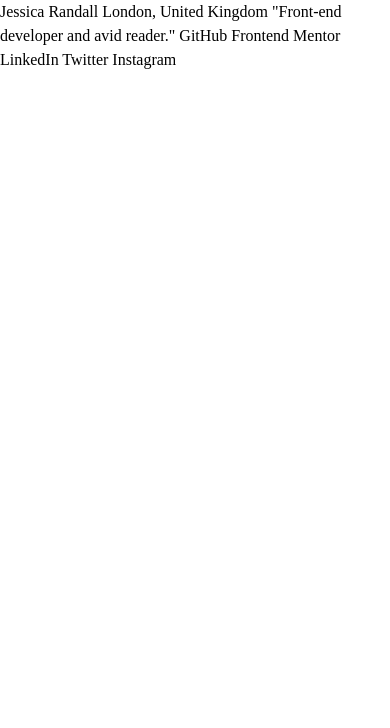
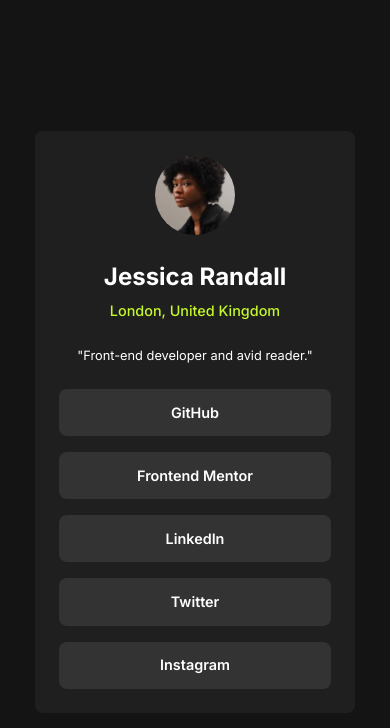
Before and after one commit to ashkir004/social-links-profile-main, a website: page index.html in a window 390 px wide. Drawn offline with Linux system fonts and the light colour scheme.

Commit message:
mobile design beta

```diff
--- a/index.html
+++ b/index.html
@@ -3,21 +3,30 @@
 <head>
   <meta charset="UTF-8">
   <meta name="viewport" content="width=device-width, initial-scale=1.0"> <!-- displays site properly based on user's device -->
-
   <link rel="icon" type="image/png" sizes="32x32" href="./assets/images/favicon-32x32.png">
+  <link rel="preconnect" href="https://fonts.googleapis.com">
+  <link rel="preconnect" href="https://fonts.gstatic.com" crossorigin>
+  <link href="https://fonts.googleapis.com/css2?family=Figtree:ital,wght@0,300..900;1,300..900&family=Inter:ital,opsz,wght@0,14..32,100..900;1,14..32,100..900&family=Outfit:wght@100..900&display=swap" rel="stylesheet">
   <link rel="stylesheet" href="./style.css">
   <title>Frontend Mentor | Social links profile</title>
 </head>
 <body>
 
-  Jessica Randall
-  London, United Kingdom
-  "Front-end developer and avid reader."
+  <main>
+    <article class="card">
+      <img src="/assets/images/avatar-jessica.jpeg" alt="Jessica's Avatar" />
+      <h1>Jessica Randall</h1>
+      <h2>London, United Kingdom</h2>
+      <p>"Front-end developer and avid reader."</p>
 
-  GitHub
-  Frontend Mentor
-  LinkedIn
-  Twitter
-  Instagram
+      <ul>
+        <li><a href="#" target="_blank">GitHub</a></li>
+        <li><a href="#" target="_blank">Frontend Mentor</a></li>
+        <li><a href="#">LinkedIn</a></li>
+        <li><a href="#">Twitter</a></li>
+        <li><a href="#">Instagram</a></li>
+      </ul>
+    </article>
+  </main>
 </body>
 </html>
--- a/style.css
+++ b/style.css
@@ -13,4 +13,74 @@
 body {
   line-height: 1.5;
   -webkit-font-smoothing: antialiased;
+  background-color: hsl(0, 0%, 8%);
+  color: hsl(0, 0%, 100%);
+  font-family: "Inter", sans-serif;
 }
+
+main {
+  height: 100vh;
+  display: flex;
+  flex-direction: column;
+  align-items: center;
+  justify-content: center;
+}
+
+/* CARD */
+.card {
+  background-color: hsl(0, 0%, 12%);
+  width: 20rem;
+  display: flex;
+  flex-direction: column;
+  align-items: center;
+  text-align: center;
+  border-radius: .5rem;
+  padding: 1.5rem
+}
+
+img {
+  width: 5rem;
+  height: 5rem;
+  border-radius: 50%;
+  margin-block-end: 1.5rem;
+}
+
+h1 {
+  font-size: 1.5rem;
+  margin-block-end: .3rem;
+}
+
+h2 {
+  font-size: .9rem;
+  font-weight: 500;
+  color: hsl(75, 94%, 57%);
+}
+
+p {
+  font-size: .8rem;
+  margin: 1.5rem 0 1.5rem;
+}
+
+ul {
+  width: 100%;
+}
+
+li {
+  display: block;
+  width: 100%;
+  background-color: hsl(0, 0%, 20%);
+  border-radius: .5rem;
+  font-size: .9rem;
+  font-weight: 600;
+  padding: .8rem 1rem;
+  margin-block-end: 1rem;
+}
+
+li:last-child {
+  margin-block-end: 0;
+}
+
+a {
+  text-decoration: none;
+  color: hsl(0, 0%, 100%);
+}
```
